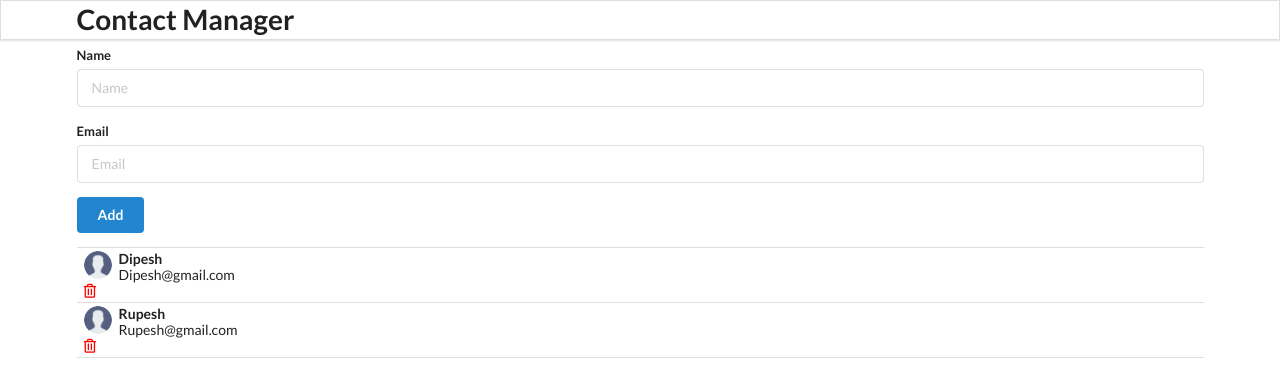
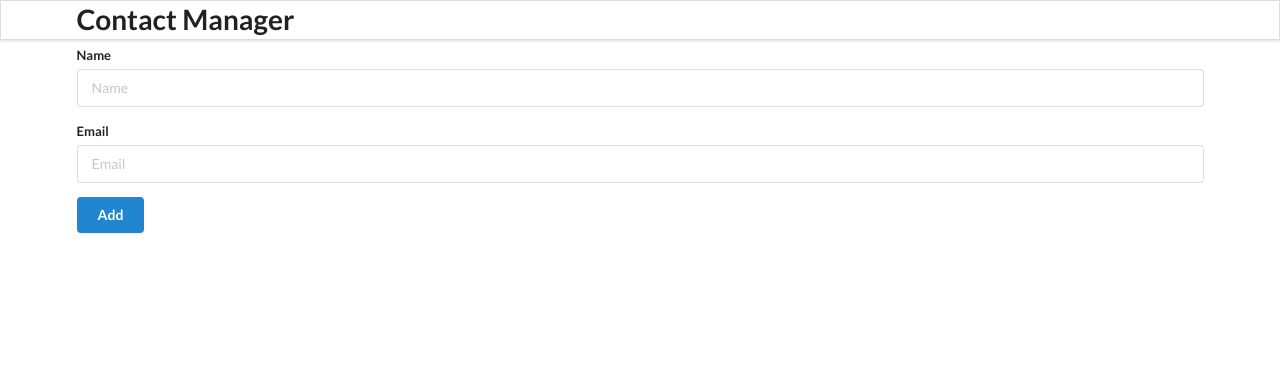
Before and after one commit to YasviTank/Contact-App-React, a React (Create React App) app in the folder contact-app/: page / in a window 1280 px wide. Shown: the top 392 px of the page. Built offline with nearby package versions, Linux system fonts and the light colour scheme.

Commit message:
Added states

```diff
--- a/contact-app/src/components/App.js
+++ b/contact-app/src/components/App.js
@@ -1,23 +1,11 @@
-import React from "react";
+import React, { useState } from "react";
 import './App.css';
 import Header from "./Header";
 import AddContact from "./AddContact";
 import ContactList from "./ContactList";
 
 function App() {
-
-  const contacts = [
-    {
-      id:"1",
-      "name": "Dipesh",
-      "email": "Dipesh@gmail.com",
-    },
-    {
-      id:"2",
-      "name": "Rupesh",
-      "email": "Rupesh@gmail.com",
-    },
-  ];
+  const [contacts, setContacts] = useState([]);
   return (
     <div className="ui container">
       <Header />
```
